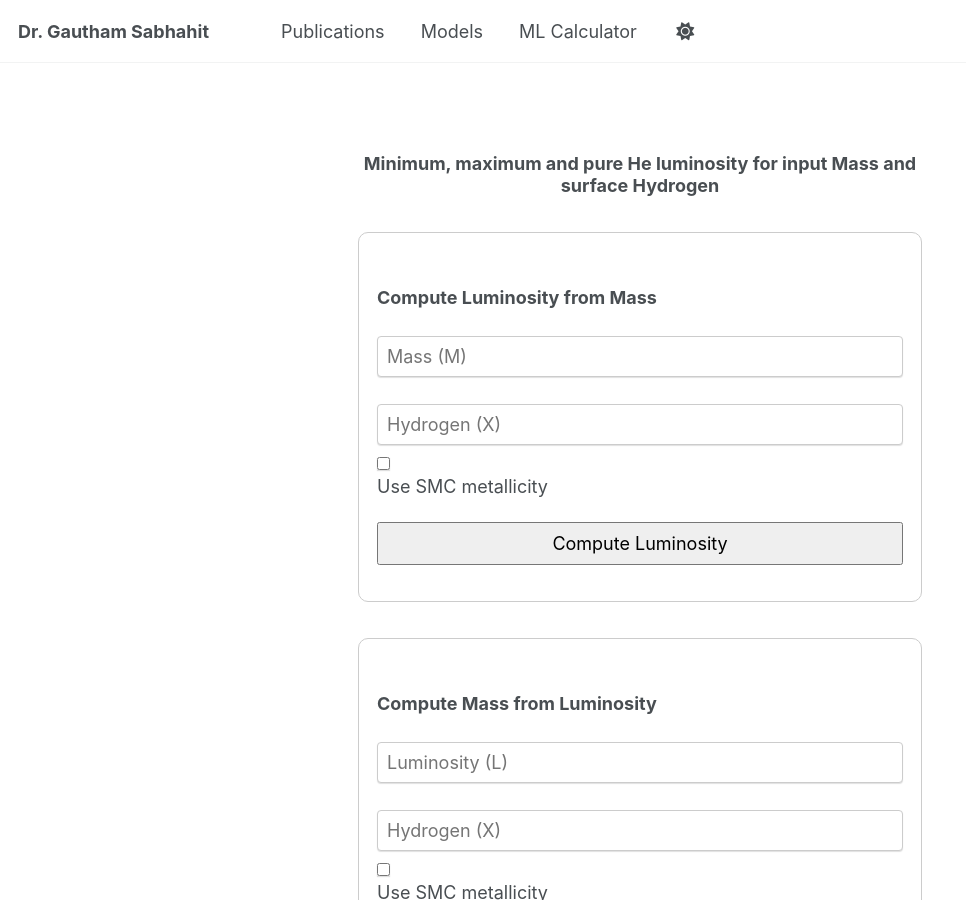
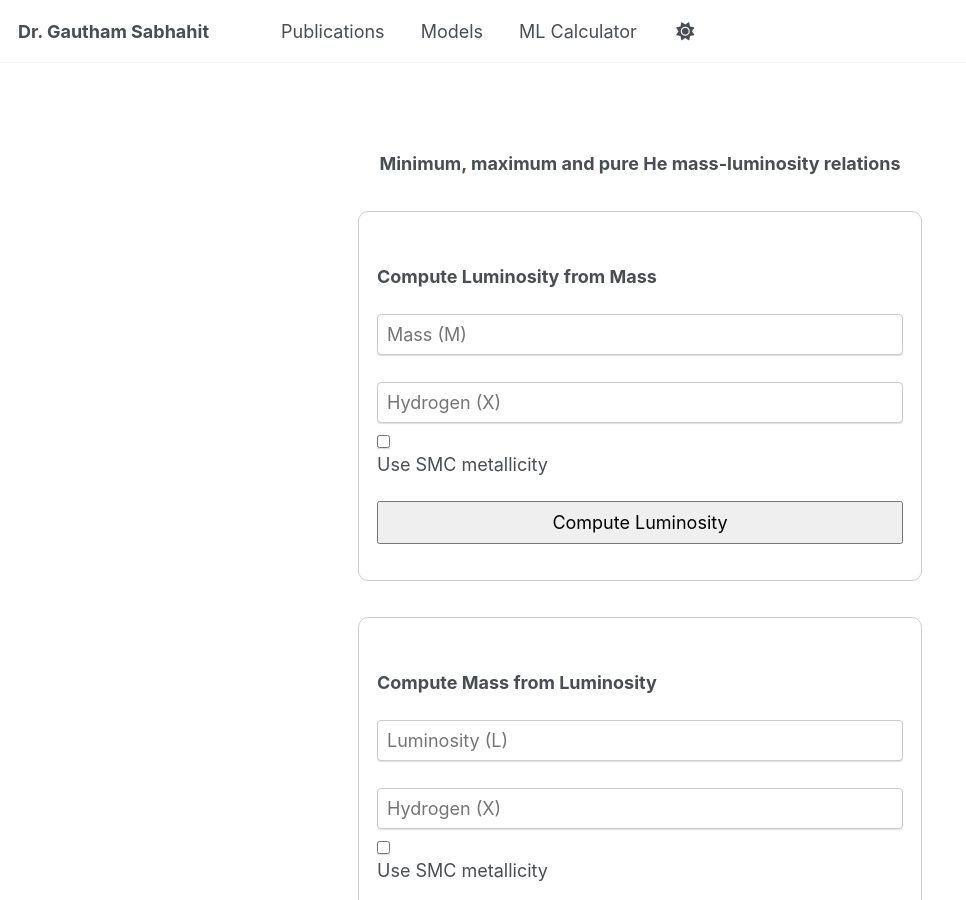
Before and after one commit to Mdot-com/mdot.com, a Jekyll site: the page built from ml-calculator.md, in a window 1280 px wide and 900 px high. Shown: the whole window, without its empty margins (0-966 px from the left). Built offline with Jekyll 4.4.1, drawn with Linux system fonts in a browser that asks for light colours.

Commit message:
Update ml-calculator.md

```diff
--- a/ml-calculator.md
+++ b/ml-calculator.md
@@ -8,7 +8,7 @@ nav_order: 3
 <div style="max-width: 600px; margin: 2rem auto; padding: 1rem; text-align: center;">
 
   <h2 style="margin-bottom: 2rem;">
-    Minimum, maximum and pure He luminosity for input Mass and surface Hydrogen
+    Minimum, maximum and pure He mass-luminosity relations
   </h2>
 
   <!-- Top Section: Luminosity -->
```
